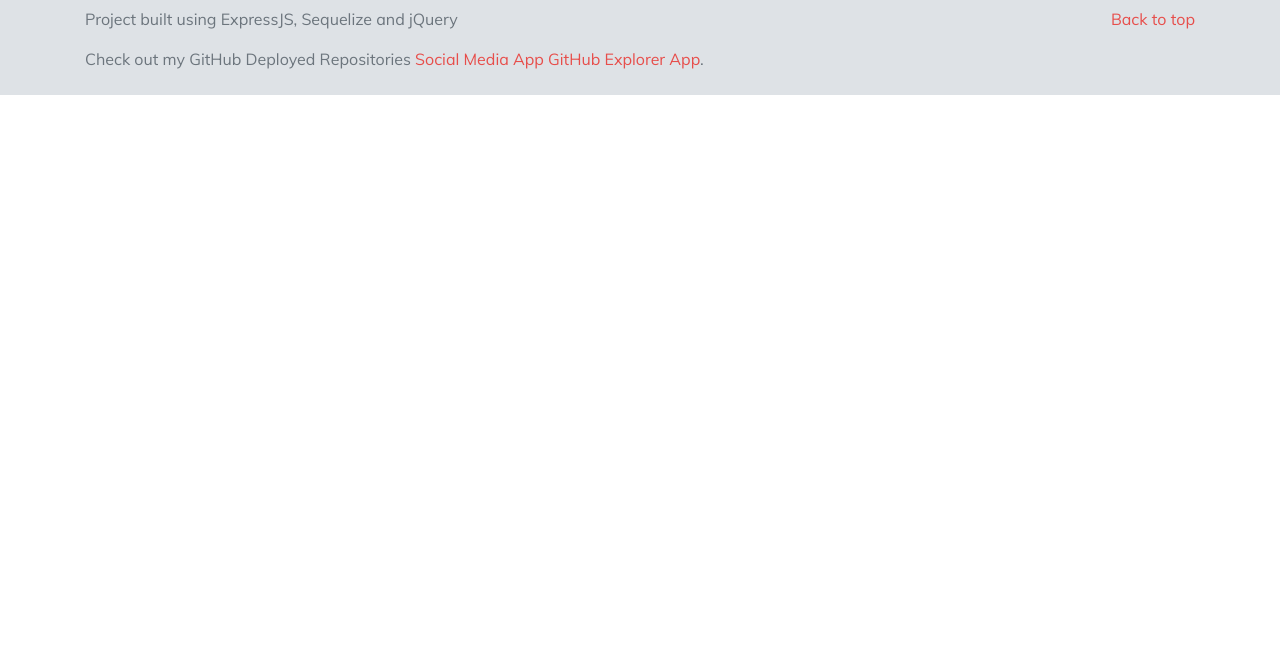
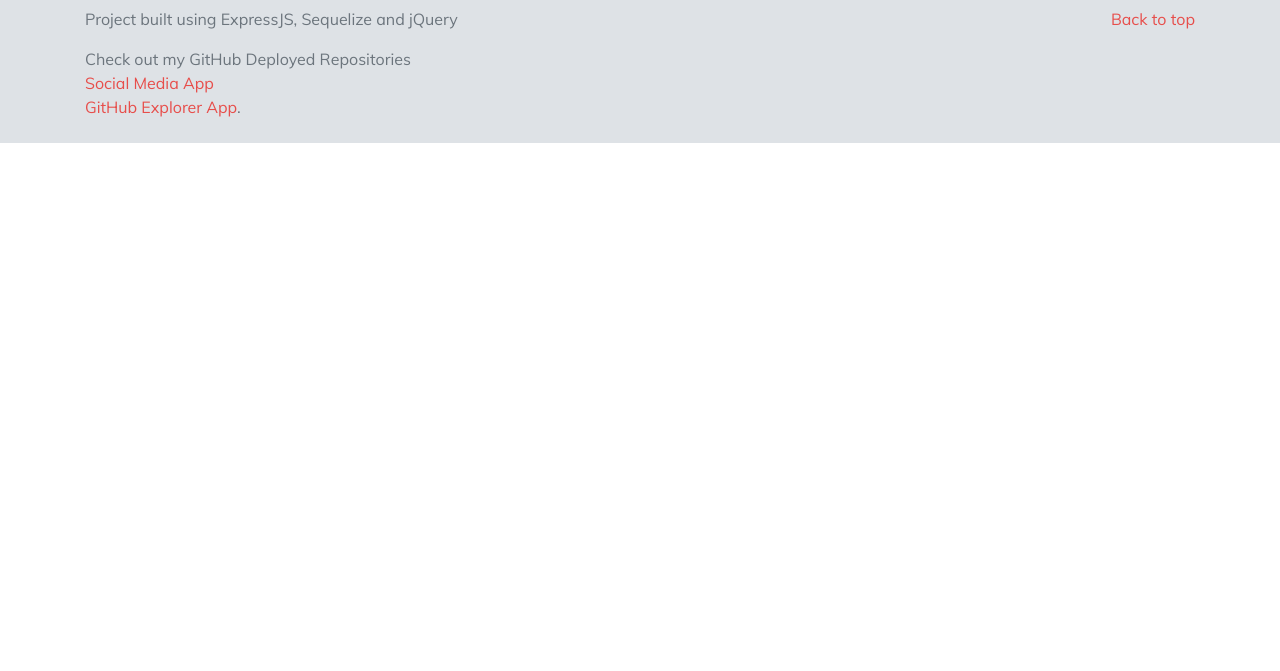
Before and after one commit to skepticalsaif/SMA_Complete, a website: page src/public/index.html in a window 1280 px wide. Shown: the part 129-800 px from the top of the page. Drawn offline with Linux system fonts and the light colour scheme; no server answers; files whose address does not match are found by name.

Commit message:
minor fixes done
Signed-off-by: skepticalsaif <saifnizami.official@gmail.com>

```diff
--- a/src/public/components/footer.html
+++ b/src/public/components/footer.html
@@ -5,7 +5,7 @@
     </p>
     <p>Project built using ExpressJS, Sequelize and jQuery</p>
     <p>
-      Check out my GitHub Deployed Repositories <a href="https://github.com/skepticalsaif/SMA_Complete">Social Media App</a>
+      Check out my GitHub Deployed Repositories <br /><a href="https://github.com/skepticalsaif/SMA_Complete">Social Media App</a><br />
       <a href="https://github.com/skepticalsaif/Github_Explorer_App">GitHub Explorer App</a>.
     </p>
   </div>
```
